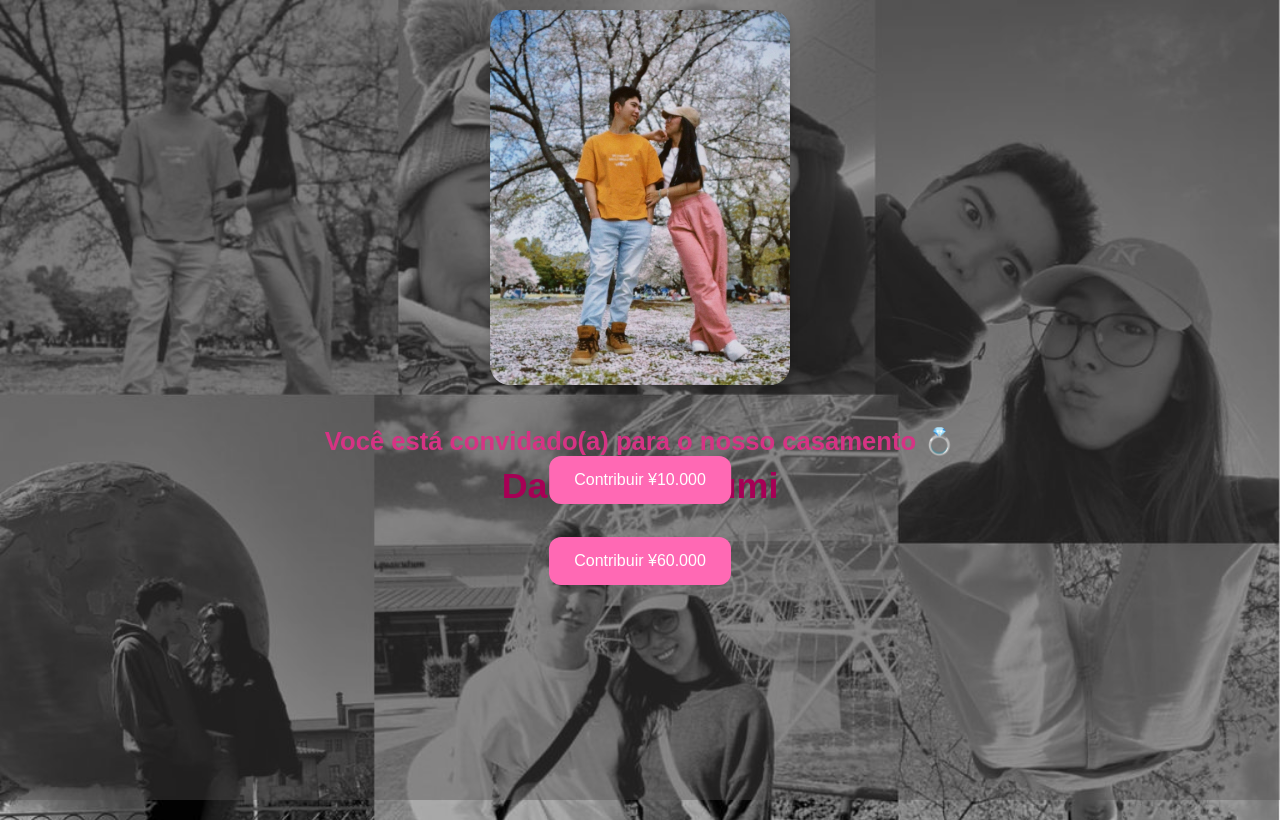
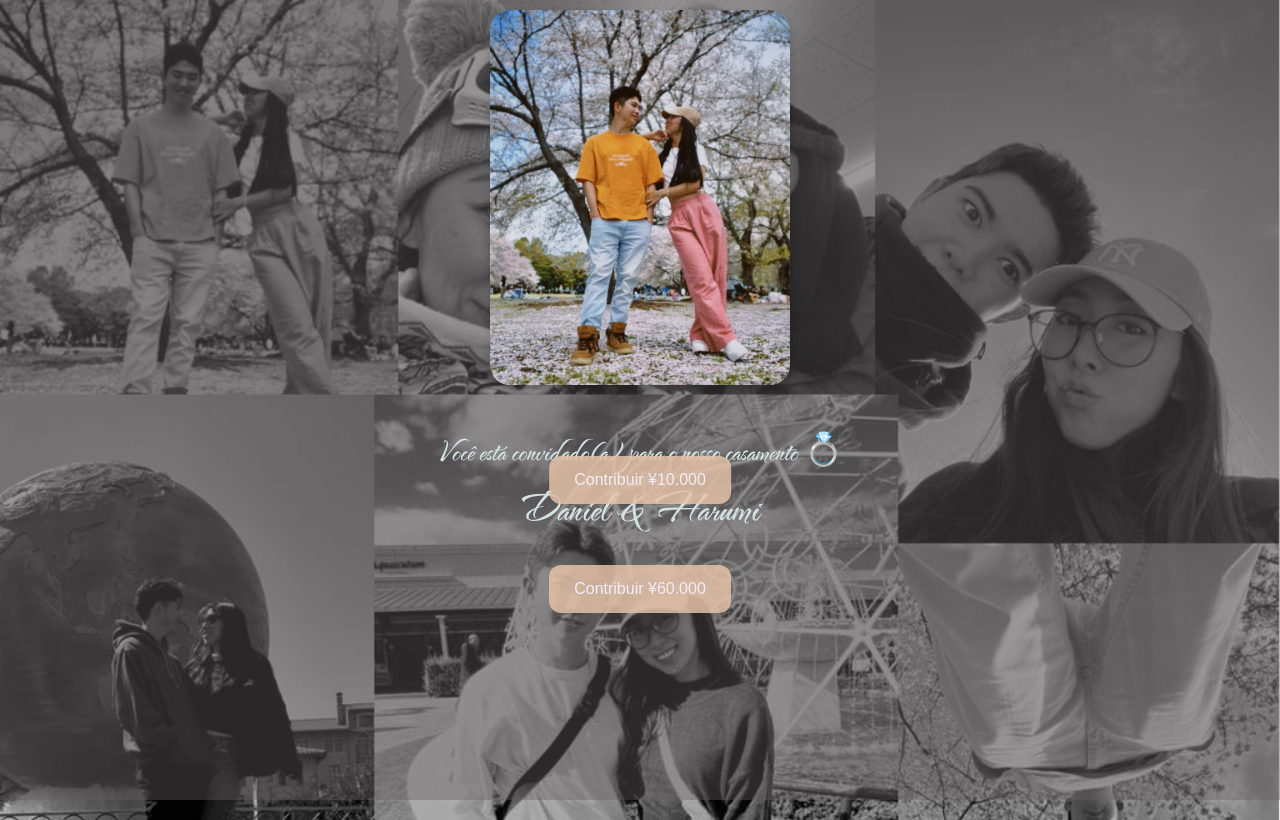
Before and after one commit to Danieliroshi/convite-, a plain HTML site: page index.html in a window 1280 px wide. Drawn offline with Linux system fonts and the light colour scheme.

Commit message:
troquei a cor do botao

```diff
--- a/style.css
+++ b/style.css
@@ -11,13 +11,18 @@ body {
   min-height: 100vh;
 }
 
+@font-face{
+  font-family: "TheNautigal";
+  src: url('TheNautigal.ttf') format('truetype');
+}
+
 .overlay {
   position: fixed;
   top: 0;
   left: 0;
   width: 100%;
   height: 100%;
-  background-color: rgba(78, 76, 77, 0.397);
+  background-color: rgba(99, 93, 96, 0.397);
   z-index: -1;
 }
 
@@ -32,8 +37,9 @@ body {
 }
 
 h1 {
-  color: #d63384;
-  font-size: 1.6em;
+  font-family: "TheNautigal";
+  color: #d3e2e2;
+  font-size:  2em;
   margin-bottom: 30px;
 }
 
@@ -41,7 +47,7 @@ h1 {
   display: block;
   font-size: 1.4em;
   margin-top: 10px;
-  color: #a60055;
+  color: #d3e2e2;
 }
 
 .button-container {
@@ -53,8 +59,8 @@ h1 {
 }
 
 button {
-  background-color: #ff69b4;
-  color: white;
+  background-color: #e6c3a8d5;
+  color: rgb(240, 237, 252);
   border: none;
   padding: 15px 25px;
   font-size: 16px;
```
Also changed, not shown: index.html (+3 -1 lines), TheNautigal-Regular.ttf (added), TheNautigal.ttf (added).
